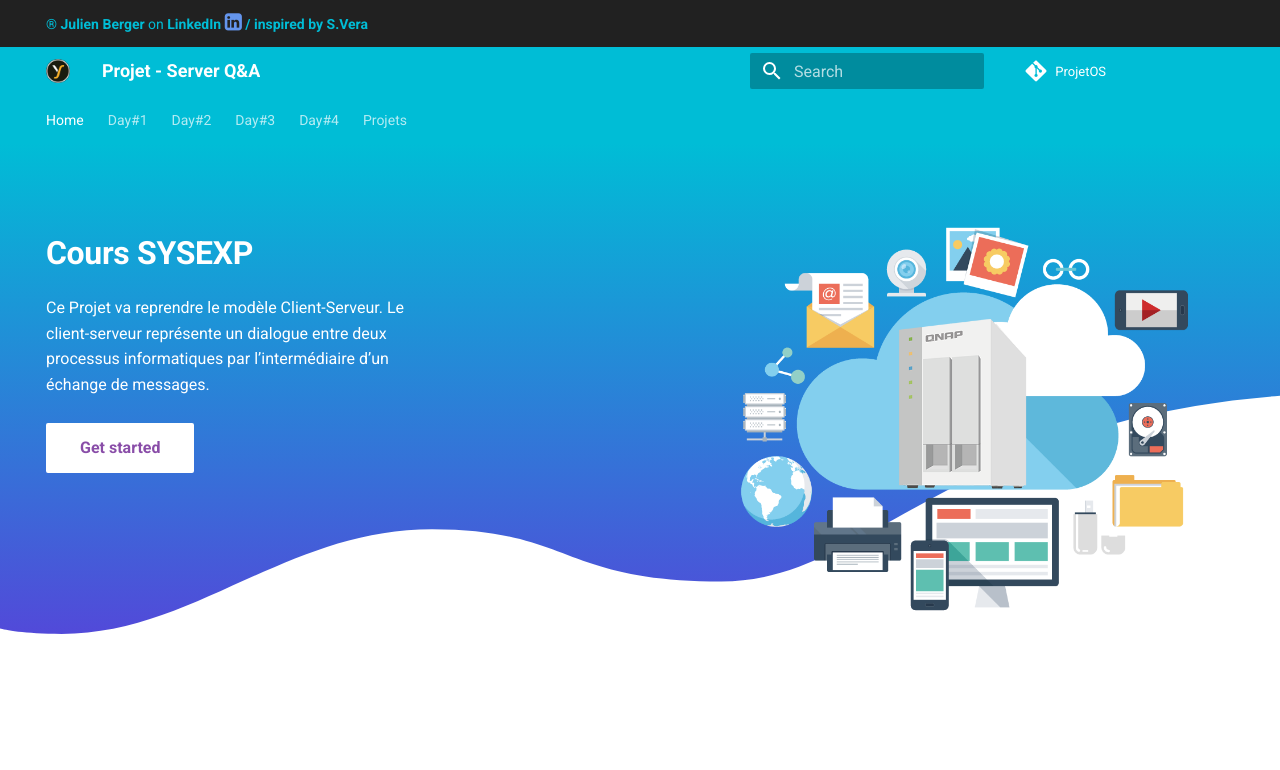
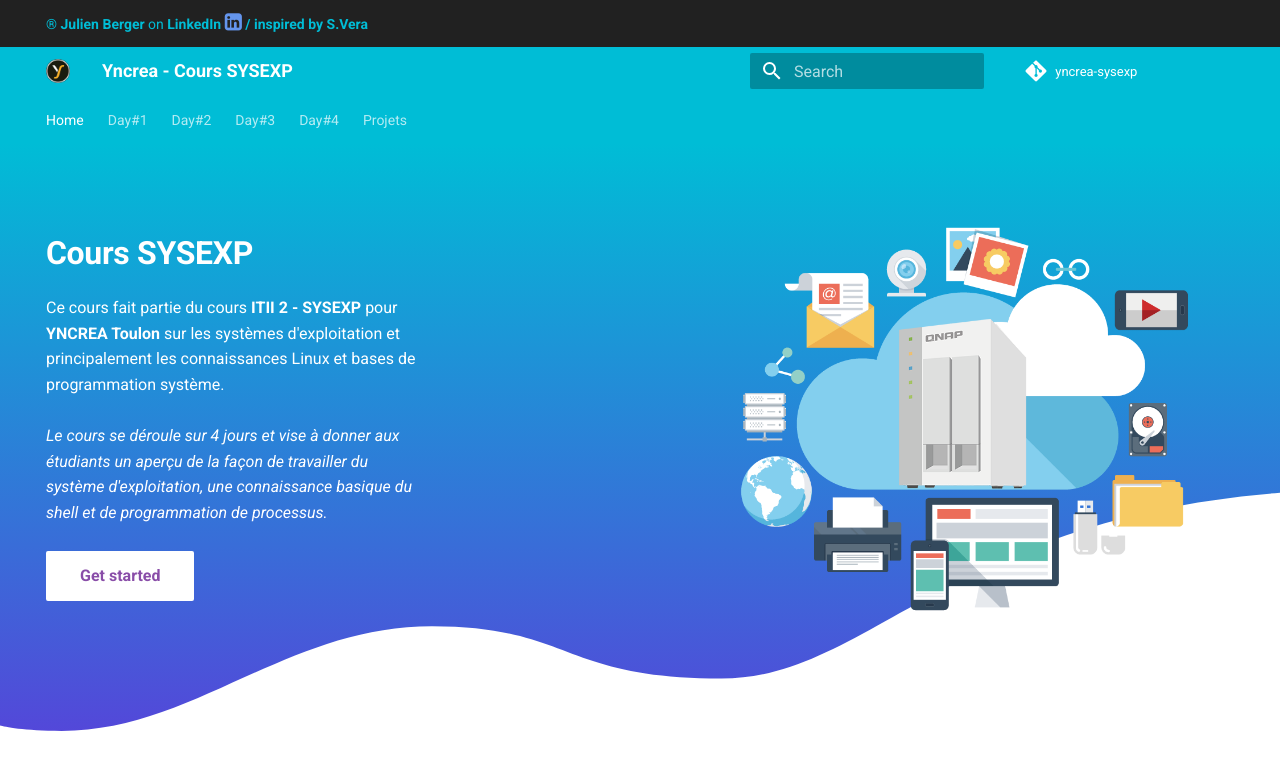
Before and after one commit to alexandredemeo/ProjetOS, an MkDocs documentation site: the page built from docs/index.md, in a window 1280 px wide. Shown: the top 770 px of the page. Built offline with MkDocs 1.6.1 and Material for MkDocs 9.7.7, drawn with Linux system fonts in a browser that asks for light colours; comment, search, counter and statistics services are not loaded.

Commit message:
Update mkdocs.yml

```diff
--- a/mkdocs.yml
+++ b/mkdocs.yml
@@ -1,11 +1,14 @@
-site_name: 'Projet - Server Q&A'
+site_name: 'Yncrea - Cours SYSEXP'
 
 # Repository
-repo_name: ProjetOS
-repo_url: https://github.com/alexandredemeo/ProjetOS
+repo_name: yncrea-sysexp
+repo_url: https://github.com/jurocknsail/yncrea-sysexp
 edit_uri: ""
 site_description: >-
-  Ce Projet va reprendre le modèle Client-Serveur. Le client-serveur représente un dialogue entre deux processus informatiques par l’intermédiaire d’un échange de messages.
+  Ce cours fait partie du cours <b>ITII 2 - SYSEXP</b> pour <b>YNCREA Toulon</b> sur les systèmes d'exploitation et principalement les connaissances Linux et bases de programmation système.
+  <br><br>
+  <i>Le cours se déroule sur 4 jours et vise à donner aux étudiants un aperçu de la façon de travailler du système d'exploitation, une connaissance basique du shell et de programmation de processus.</i>
+
 
 nav:
   - Home: index.md
```
